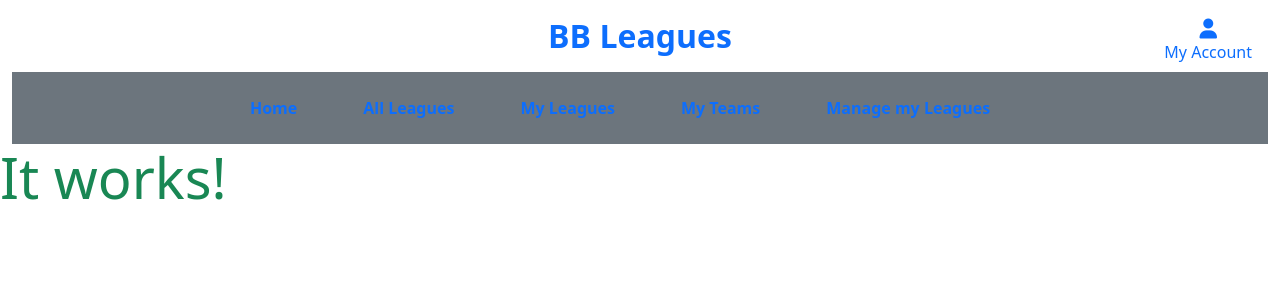
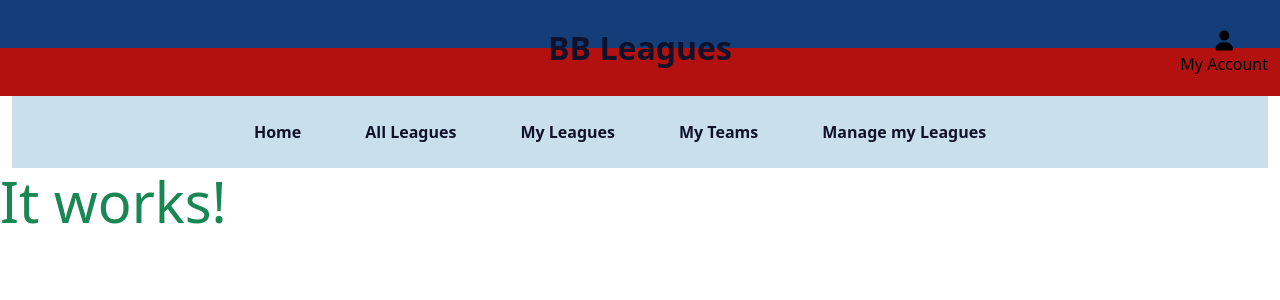
Before and after one commit to NickChapman1988/BBLeagues, a Django app: page / in a window 1280 px wide. Shown: the top 300 px of the page. Run offline with Django 4.2, Linux system fonts and the light colour scheme.

Commit message:
Create base.css and fix navbar toggle appearance

```diff
--- a/bbleagues/settings.py
+++ b/bbleagues/settings.py
@@ -146,7 +146,7 @@
 # Static files (CSS, JavaScript, Images)
 # https://docs.djangoproject.com/en/4.2/howto/static-files/
 
-STATIC_URL = 'static/'
+STATIC_URL = '/static/'
 STATICFILES_DIRS = (os.path.join(BASE_DIR, 'static'),)
 # Default primary key field type
 # https://docs.djangoproject.com/en/4.2/ref/settings/#default-auto-field
--- /dev/null
+++ b/static/css/base.css
@@ -0,0 +1,41 @@
+* {
+    margin: 0;
+    padding: 0;
+    list-style: none;
+    box-sizing: border-box;
+}
+
+.color-bg {
+    position: absolute;
+    top: 0;
+    left: 0;
+    width: 100%;
+    height: 96px;
+    background: linear-gradient(#143e7a 50%, #b3110f 50%);
+}
+
+#topnav {
+    background: linear-gradient(#143e7a 50%, #b3110f 50%);
+    height: 96px;
+}
+
+@media (min-width: 992px){
+    .navbar {
+        background-color: #c9dfec;
+    }
+    .nav-item > a {
+        color: #10122b;
+    }
+}
+
+.nav-link {
+    color: #10122b;
+}
+
+.navbar-toggler, .custom-toggler-icon {
+    color: #c9dfec;
+}
+
+.navbar-toggler {
+    border: 1px solid #c9dfec;
+}
--- a/templates/base.html
+++ b/templates/base.html
@@ -16,16 +16,18 @@
 
     {% block corecss %}
       <!-- Bootstrap CDN -->
-      <link href="https://cdn.jsdelivr.net/npm/bootstrap@5.0.2/dist/css/bootstrap.min.css" rel="stylesheet" integrity="sha384-EVSTQN3/azprG1Anm3QDgpJLIm9Nao0Yz1ztcQTwFspd3yD65VohhpuuCOmLASjC" crossorigin="anonymous">
+      <link href="https://cdn.jsdelivr.net/npm/bootstrap@5.3.2/dist/css/bootstrap.min.css" rel="stylesheet" integrity="sha384-T3c6CoIi6uLrA9TneNEoa7RxnatzjcDSCmG1MXxSR1GAsXEV/Dwwykc2MPK8M2HN" crossorigin="anonymous">
       <!-- Font Awesome -->
       <link rel="stylesheet" href="https://cdnjs.cloudflare.com/ajax/libs/font-awesome/6.4.2/css/all.min.css">
+      <link rel="stylesheet" href="{% static 'css/base.css' %}">
     {% endblock %}
 
     {% block extra_css %}
     {% endblock %}
 
     {% block corejs %}
-
+    <!-- Bootstrap JS -->
+    <script defer src="https://cdn.jsdelivr.net/npm/bootstrap@5.3.2/dist/js/bootstrap.bundle.min.js" integrity="sha384-C6RzsynM9kWDrMNeT87bh95OGNyZPhcTNXj1NW7RuBCsyN/o0jlpcV8Qyq46cDfL" crossorigin="anonymous"></script>
       <!-- jQuery-->
       <script src="https://cdnjs.cloudflare.com/ajax/libs/jquery/3.7.1/jquery.min.js" integrity="sha512-v2CJ7UaYy4JwqLDIrZUI/4hqeoQieOmAZNXBeQyjo21dadnwR+8ZaIJVT8EE2iyI61OV8e6M8PP2/4hpQINQ/g==" crossorigin="anonymous" referrerpolicy="no-referrer"></script>
     {% endblock %}
@@ -70,17 +72,18 @@
           </ul>
         </div>
       </div>
-      <nav class="navbar navbar-expand-lg bg-secondary">
+      <div class="color-bg d-lg-none"></div>
+      <nav class="navbar navbar-expand-lg">
         <div class="container-fluid">
-          <button class="navbar-toggler bg-primary" type="button" data-bs-toggle="collapse" data-bs-target="#main-nav" aria-controls="main-nav" aria-expanded="false" aria-label="Toggle navigation">
-            <span class="navbar-toggler-icon"></span>
+          <button class="navbar-toggler" type="button" data-bs-toggle="collapse" data-bs-target="#main-nav" aria-controls="main-nav" aria-expanded="false" aria-label="Toggle navigation">
+            <span class="custom-toggler-icon"><i class="fa-solid fa-bars"></i></span>
           </button>
           {% include 'includes/mobile-top-header.html' %}
           {% include 'includes/main-nav.html' %}
         </div>
       </nav>
+    </header>
 
-    </header>
     {% if messages %}
       <div class="message-container"></div>
     {% endif %}
@@ -92,9 +95,6 @@
     {% endblock %}
 
     {% block postloadjs %}
-    <!-- Bootstrap JS -->
-    <script src="https://cdn.jsdelivr.net/npm/@popperjs/core@2.9.2/dist/umd/popper.min.js" integrity="sha384-IQsoLXl5PILFhosVNubq5LC7Qb9DXgDA9i+tQ8Zj3iwWAwPtgFTxbJ8NT4GN1R8p" crossorigin="anonymous"></script>
-    <script src="https://cdn.jsdelivr.net/npm/bootstrap@5.0.2/dist/js/bootstrap.min.js" integrity="sha384-cVKIPhGWiC2Al4u+LWgxfKTRIcfu0JTxR+EQDz/bgldoEyl4H0zUF0QKbrJ0EcQF" crossorigin="anonymous"></script>
     {% endblock %}
   </body>
 </html>
```
